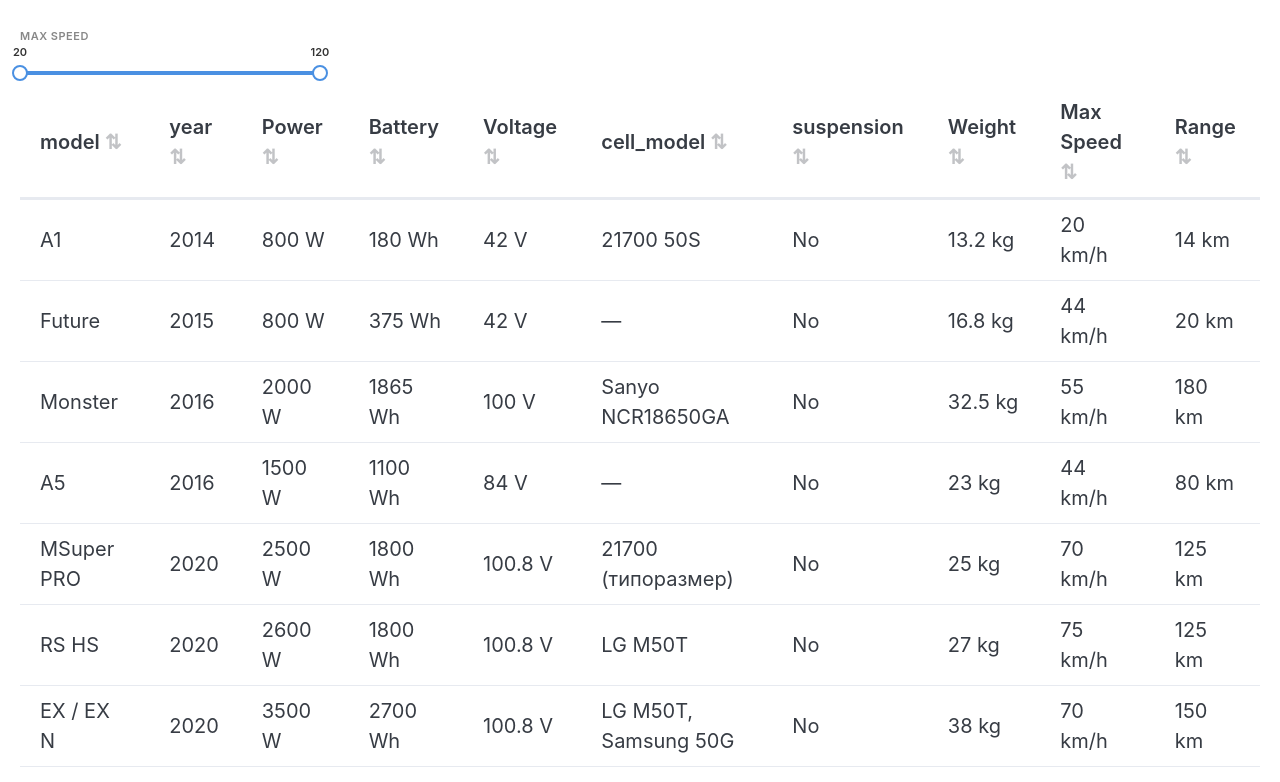
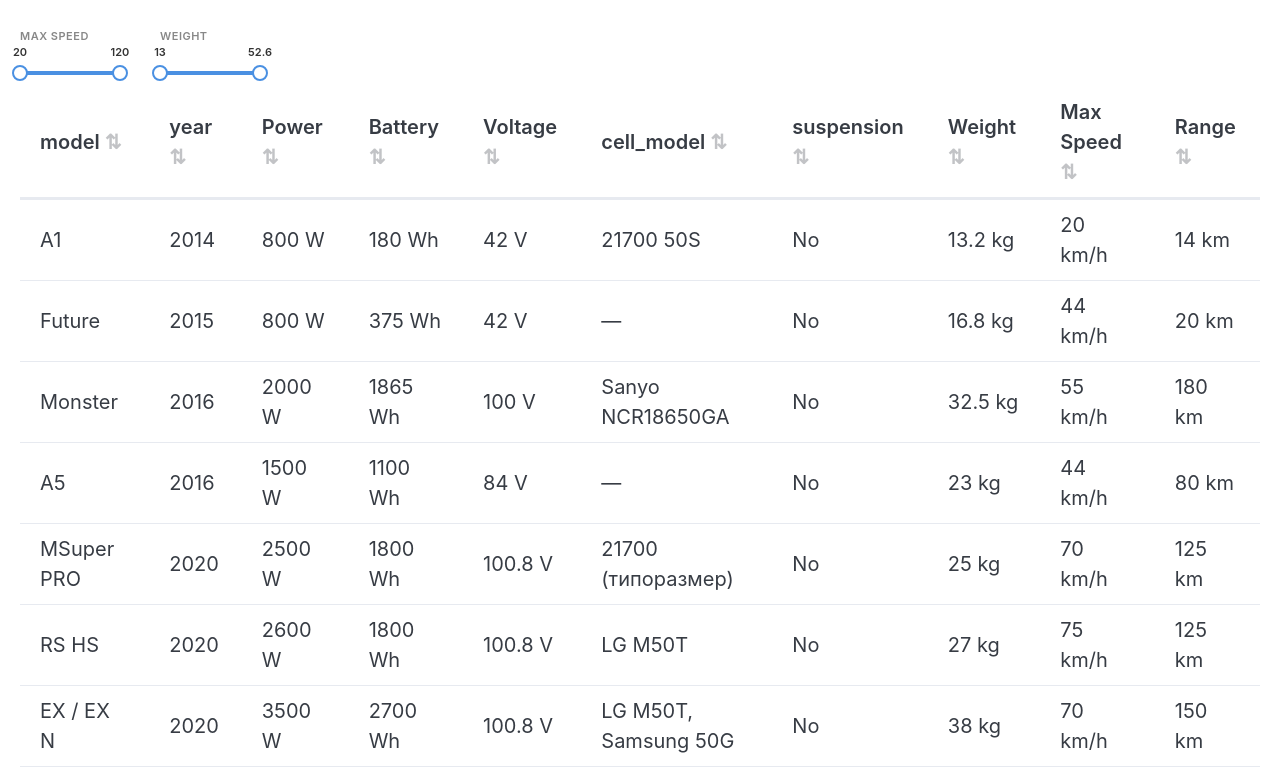
Before and after one commit to Nufeen/euc-db, a React (Vite) app: page / in a window 1280 px wide. Shown: the top 782 px of the page. Built offline with nearby package versions, Linux system fonts and the light colour scheme.

Commit message:
Add weight slider

```diff
--- a/src/RangeSlider.module.css
+++ b/src/RangeSlider.module.css
@@ -2,6 +2,7 @@
   display: flex;
   flex-direction: column;
   gap: 4px;
+  width: 100px;
 }
 
 .rangeSliderLabel {
--- a/src/Table.module.css
+++ b/src/Table.module.css
@@ -6,7 +6,9 @@
   top: 0;
   z-index: 2;
   padding: 8px 0 12px;
-  width: 300px;
+  display: flex;
+  justify-content: left;
+  gap:40px;
 }
 
 .headerRow {
--- a/src/Table.tsx
+++ b/src/Table.tsx
@@ -16,6 +16,11 @@ interface SortConfig {
 }
 
 interface SpeedFilter {
+  min: number | null
+  max: number | null
+}
+
+interface WeightFilter {
   min: number | null
   max: number | null
 }
@@ -54,6 +59,7 @@ function formatValue(value: string | number | boolean | null, unit: string | und
 function Table({ data }: TableProps) {
   const [sortConfig, setSortConfig] = useState<SortConfig>({ column: null, direction: 'asc' })
   const [speedFilter, setSpeedFilter] = useState<SpeedFilter>({ min: null, max: null })
+  const [weightFilter, setWeightFilter] = useState<WeightFilter>({ min: null, max: null })
 
   if (!data || data.length === 0) {
     return <p>No data</p>
@@ -70,11 +76,26 @@ function Table({ data }: TableProps) {
   const effectiveMin = speedFilter.min ?? globalMinSpeed
   const effectiveMax = speedFilter.max ?? globalMaxSpeed
 
+  const weightValues = data
+    .filter((row) => typeof row.weight_kg === 'number')
+    .map((row) => row.weight_kg as number)
+  const globalMinWeight = weightValues.length > 0 ? Math.min(...weightValues) : 0
+  const globalMaxWeight = weightValues.length > 0 ? Math.max(...weightValues) : 100
+
+  const effectiveWeightMin = weightFilter.min ?? globalMinWeight
+  const effectiveWeightMax = weightFilter.max ?? globalMaxWeight
+
   const filteredData = data.filter((row) => {
     const speed = row.max_speed_kmh
     if (typeof speed !== 'number') return false
     if (speedFilter.min !== null && speed < speedFilter.min) return false
     if (speedFilter.max !== null && speed > speedFilter.max) return false
+
+    const weight = row.weight_kg
+    if (typeof weight !== 'number') return false
+    if (weightFilter.min !== null && weight < weightFilter.min) return false
+    if (weightFilter.max !== null && weight > weightFilter.max) return false
+
     return true
   })
 
@@ -117,6 +138,13 @@ function Table({ data }: TableProps) {
     })
   }
 
+  const handleWeightFilterChange = ([newMin, newMax]: [number, number]) => {
+    setWeightFilter({
+      min: newMin === globalMinWeight ? null : newMin,
+      max: newMax === globalMaxWeight ? null : newMax,
+    })
+  }
+
   return (
     <div className={styles.container}>
       <div className={styles.filterRow}>
@@ -126,6 +154,13 @@ function Table({ data }: TableProps) {
           max={globalMaxSpeed}
           value={[effectiveMin, effectiveMax]}
           onChange={handleSpeedFilterChange}
+        />
+        <RangeSlider
+          label="Weight"
+          min={globalMinWeight}
+          max={globalMaxWeight}
+          value={[effectiveWeightMin, effectiveWeightMax]}
+          onChange={handleWeightFilterChange}
         />
       </div>
       <table>
```
